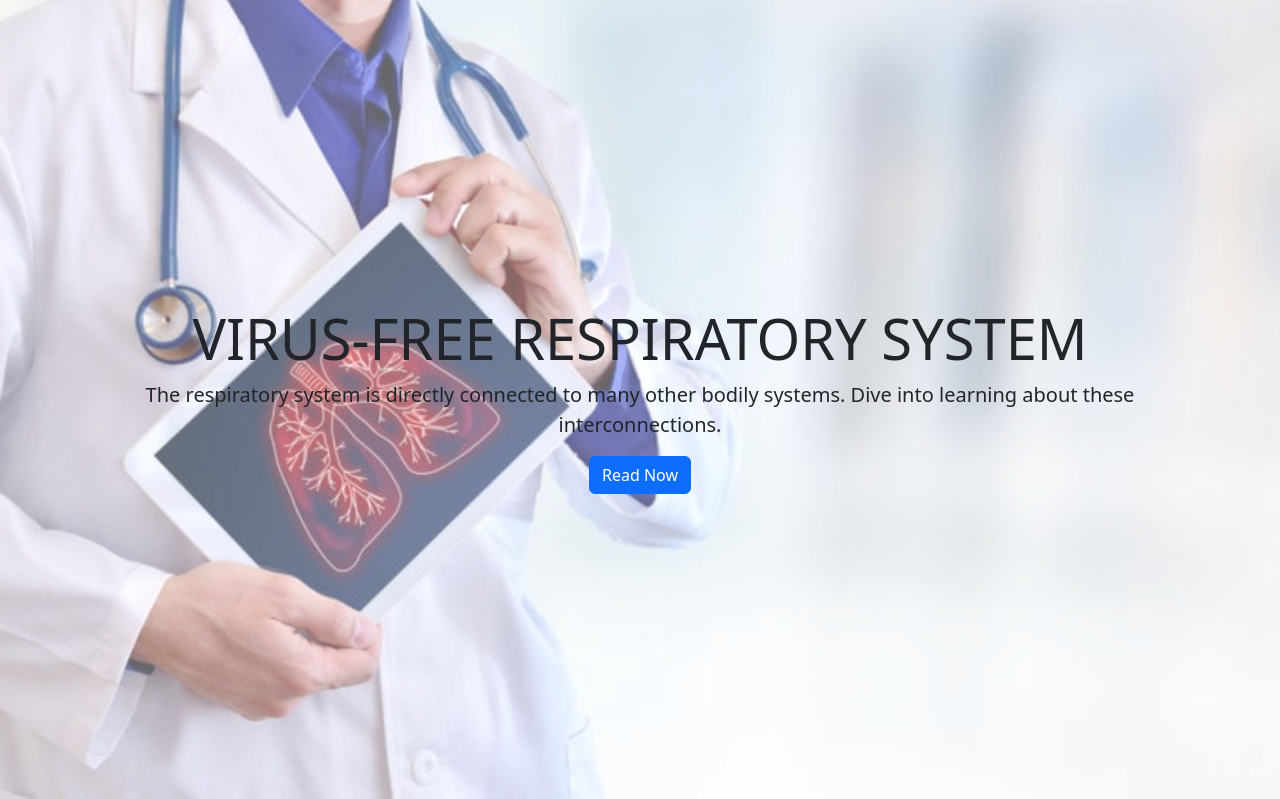
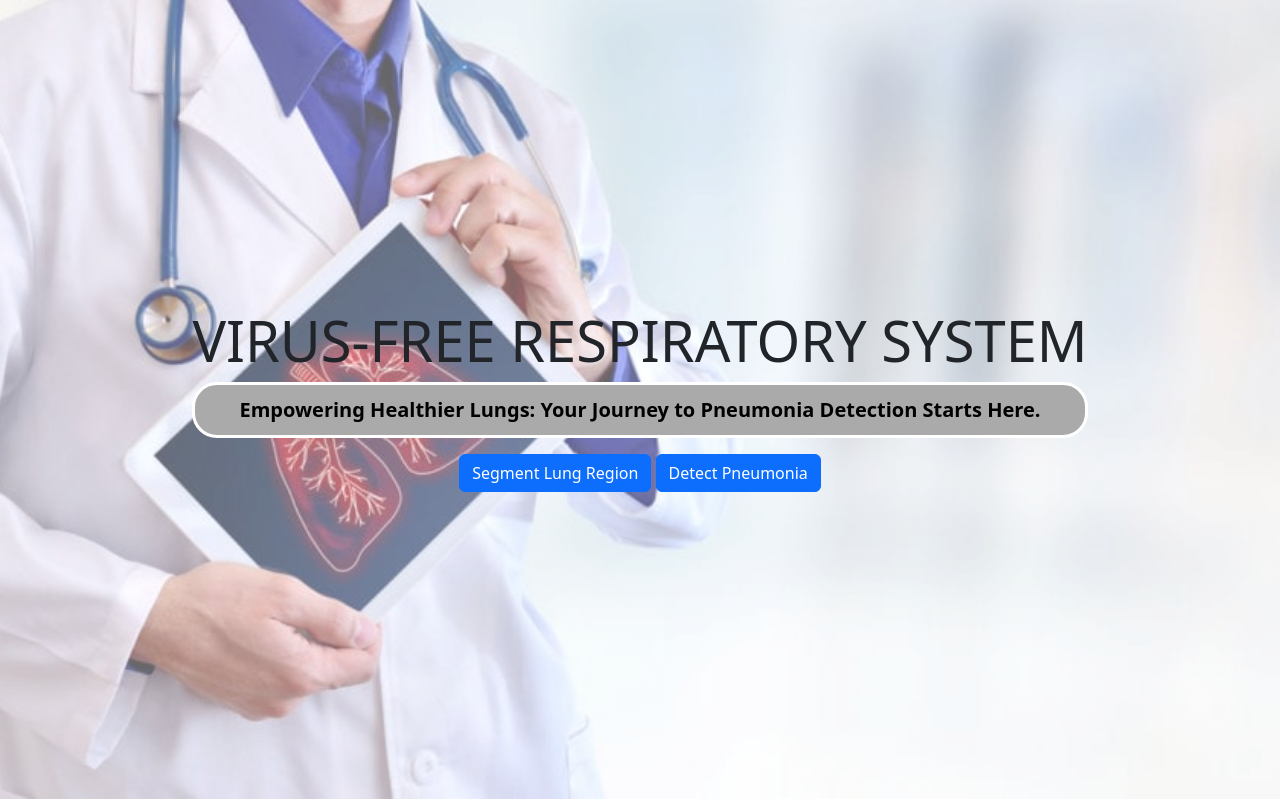
Before and after one commit to chamodcaldera/Lung-Safe---Pneumonia-Detection, a Flask app: page / in a window 1280 px wide. Shown: the part 63-862 px from the top of the page. Run offline with Flask 3, Linux system fonts and the light colour scheme.

Commit message:
css changes

```diff
--- a/app.py
+++ b/app.py
@@ -12,7 +12,7 @@ app = Flask(__name__)
 
 my_path = os.path.abspath(os.path.dirname(__file__))
 
-inception_model_path = r"Models\Classification\resnet_pneumonia_detection.h5"
+inception_model_path = r"Models\Classification\InsceptionV3_pneumonia_detection.h5"
 vgg16_model_path = r"Models/Classification/new_vgg16_pneumonia_detection (1).h5"
 resnet_model_path = r"Models/Classification/Resnet50_pneumonia_detection.h5"
 
--- a/static/css/home.css
+++ b/static/css/home.css
@@ -21,3 +21,14 @@
         .navbar a:hover {
             color: #fff !important;
         }
+.lead {
+
+    color: black;
+    font-weight: bold;
+      border-style: solid;
+  border-color: white;
+    padding: 10px;
+    border-radius: 25px;
+    background-color: #aaaaaa;
+
+}
--- a/templates/home.html
+++ b/templates/home.html
@@ -36,8 +36,9 @@
         <div class="container h-100 d-flex justify-content-center align-items-center">
             <div class="text-center">
                 <h1 class="display-4">VIRUS-FREE RESPIRATORY SYSTEM</h1>
-                <p class="lead">The respiratory system is directly connected to many other bodily systems. Dive into learning about these interconnections.</p>
-                <a href="#" class="btn btn-primary">Read Now</a>
+                <p class="lead">Empowering Healthier Lungs: Your Journey to Pneumonia Detection Starts Here.</p>
+                <a href="{{ url_for('seg')}}" class="btn btn-primary">Segment Lung Region</a>
+                <a href="{{ url_for('cal')}}" class="btn btn-primary">Detect Pneumonia</a>
             </div>
         </div>
     </div>
```
Also changed, not shown: 2 other files.
